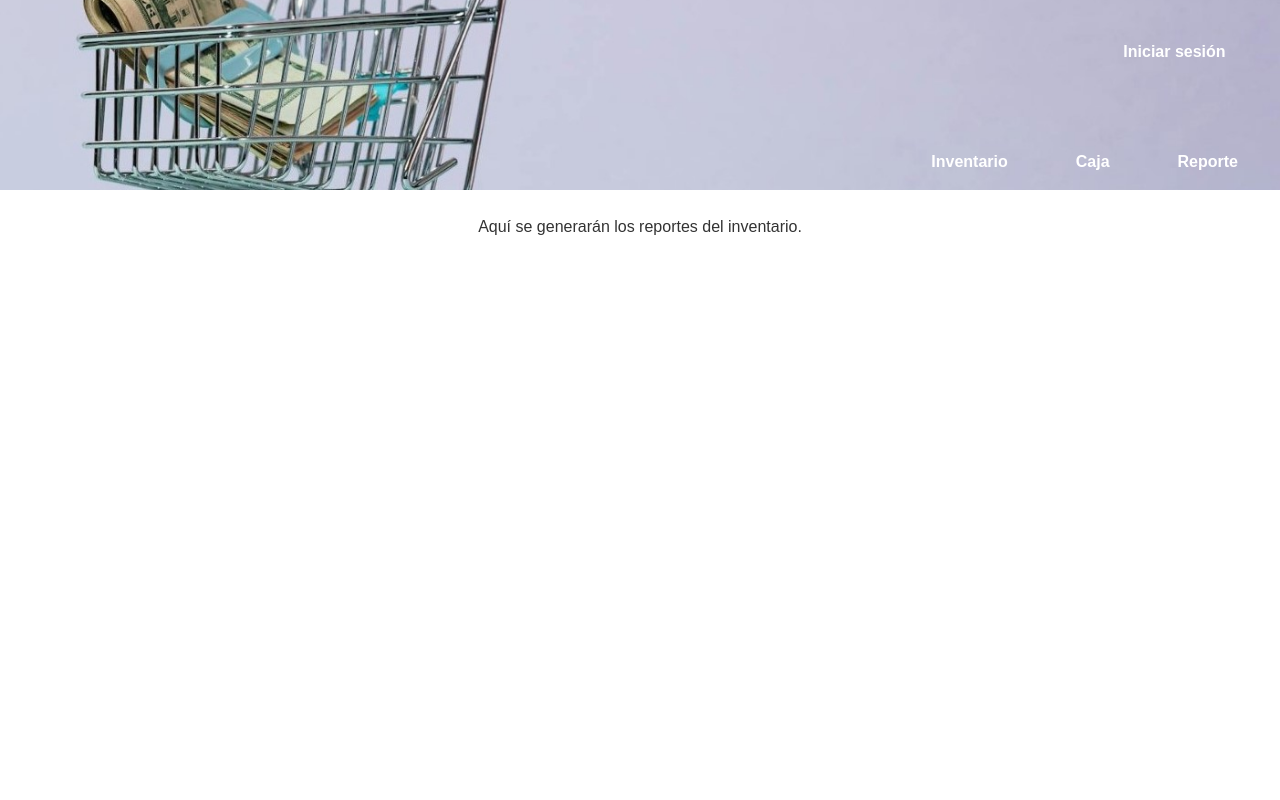
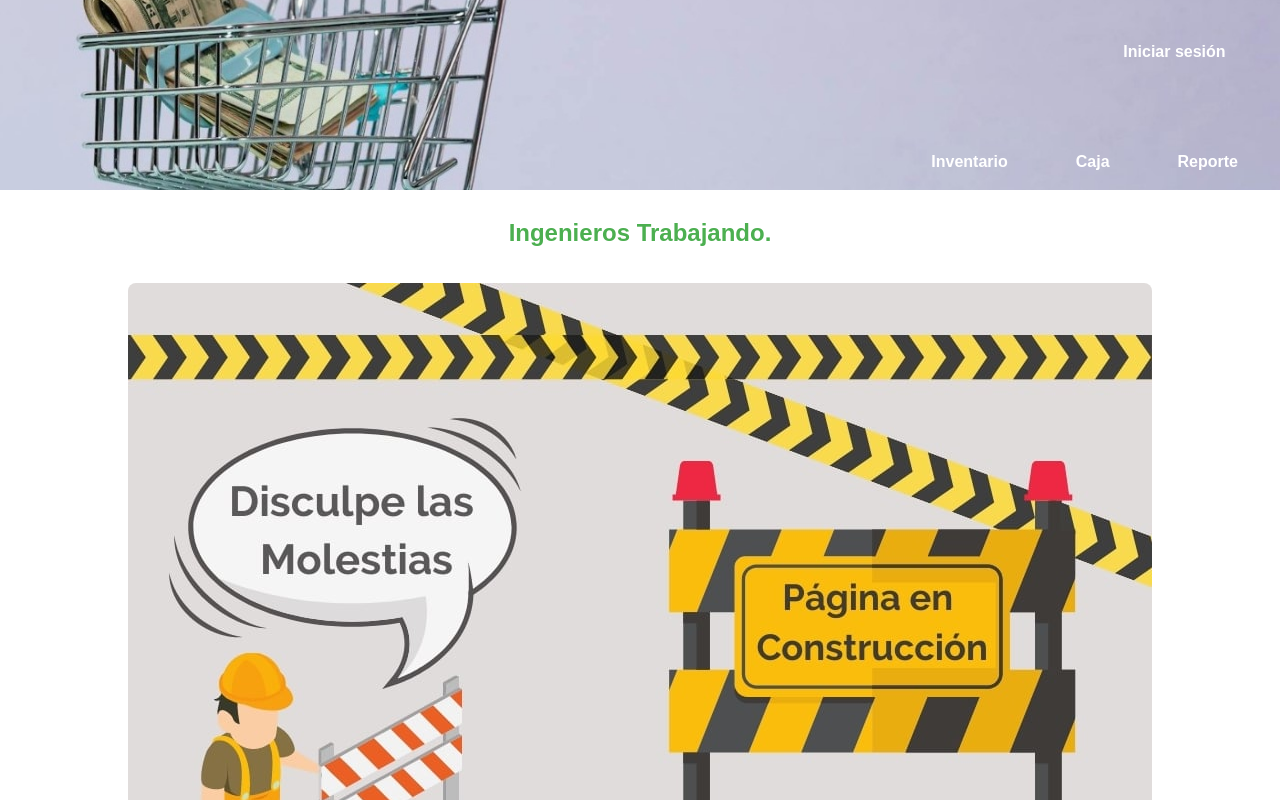
Before and after one commit to MatiasAlvealC/stock, a React (Vite) app: page /reporte in a window 1280 px wide. Built offline with nearby package versions, Linux system fonts and the light colour scheme.

Commit message:
avance reporte

```diff
--- /dev/null
+++ b/src/assets/styles/report.css
@@ -0,0 +1,53 @@
+body, html {
+    height: 100%;
+    margin: 0;
+    padding: 0;
+    width: 100%;
+    overflow-x: hidden;
+    background-color: #f0f0f0;
+}
+
+.reporte-container {
+    display: flex;
+    flex-direction: column;
+    justify-content: center;
+    align-items: center;
+    height: calc(100vh - 190px);
+    padding: 2rem;
+    background-color: #ffffff;
+    box-shadow: 0 2px 10px rgba(0, 0, 0, 0.1);
+    border-radius: 8px;
+    position: relative;
+    top: 0;
+    left: 0;
+    right: 0;
+}
+
+h1 {
+    text-align: center;
+    font-size: 2.5rem;
+    margin-bottom: 1rem;
+    color: #333;
+}
+
+p {
+    font-size: 1.5rem;
+    text-align: center;
+    color: #4CAF50;
+    margin-bottom: 2rem;
+    font-weight: bold;
+}
+
+img {
+    max-width: 100%;
+    height: auto;
+    border-radius: 8px;
+}
+
+
+.image-container {
+    width: 100%;
+    display: flex;
+    justify-content: center;
+    margin-top: 1rem;
+}
--- a/src/pages/Reporte.jsx
+++ b/src/pages/Reporte.jsx
@@ -1,8 +1,12 @@
+import '../assets/styles/report.css';
+import paginaconstr from '../assets/paginaconstr.jpg';
+
 function Reporte() {
   return (
     <div>
       <h1>Reporte</h1>
-      <p>Aquí se generarán los reportes del inventario.</p>
+      <p>Ingenieros Trabajando.</p>
+      <img src={paginaconstr} alt="Reporte" />
     </div>
   );
 }
```
Also changed, not shown: src/assets/paginaconstr.jpg (added).
